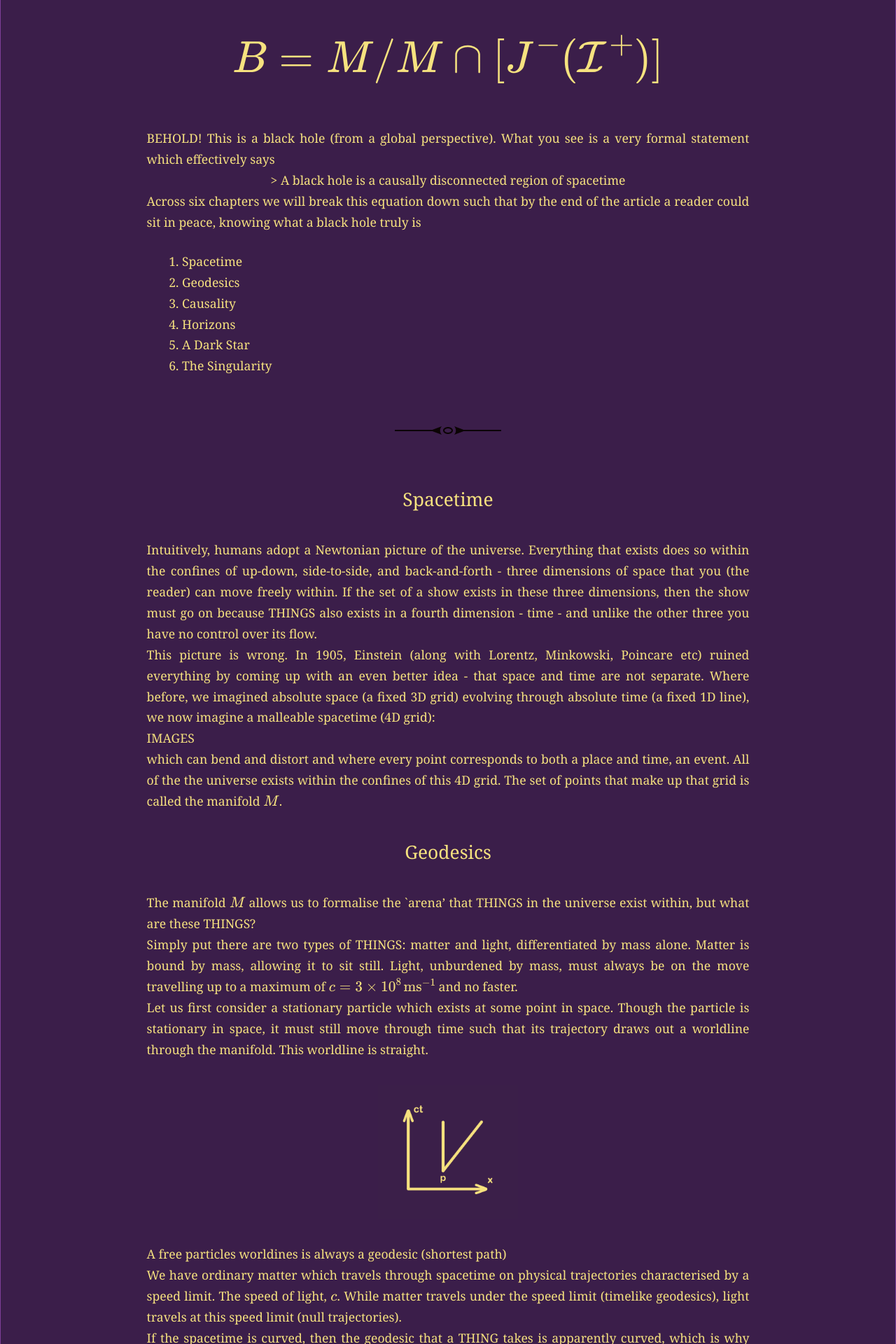
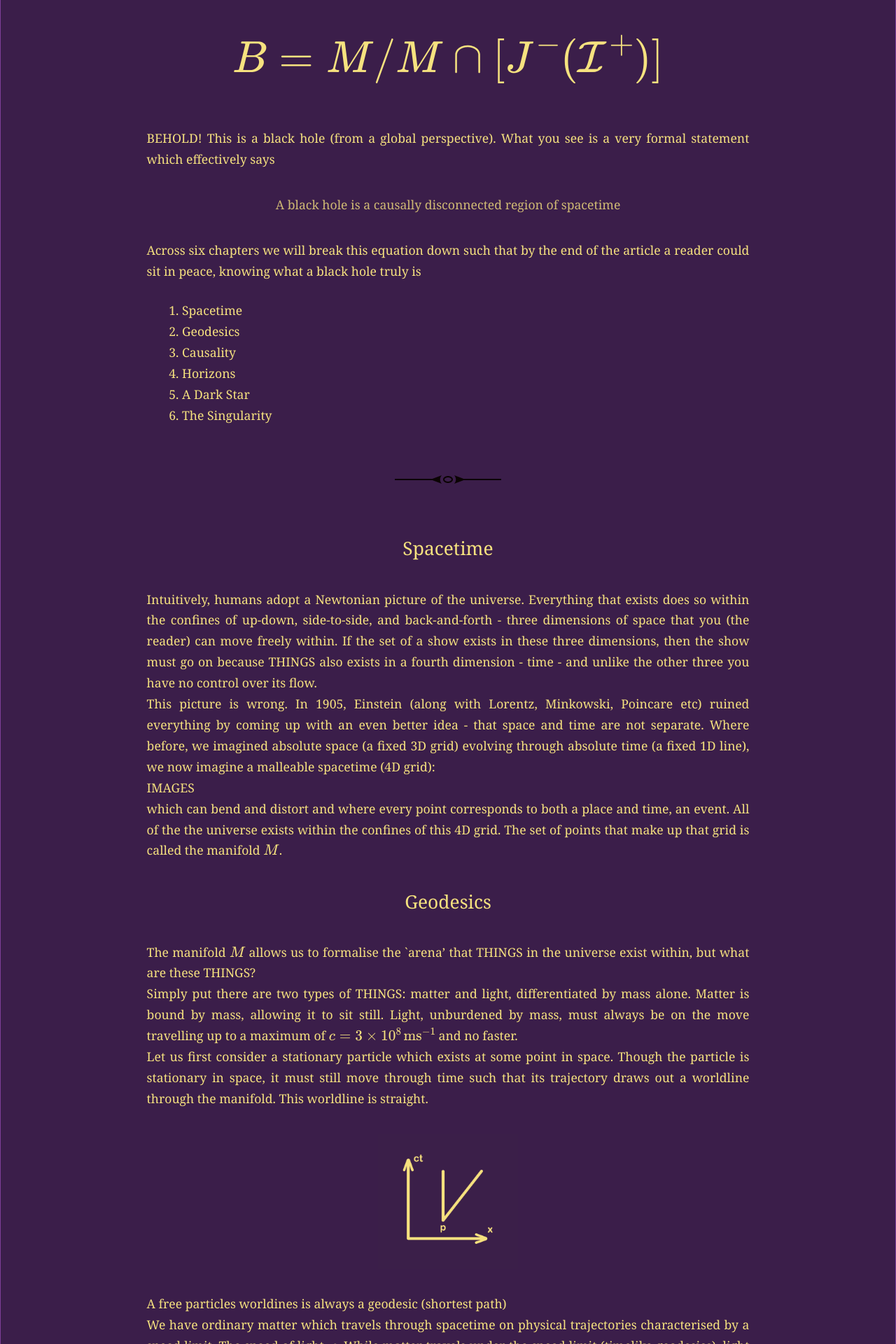
Before and after one commit to GangaSM/Meditations-on-Second-Philosophy, a Jekyll site: the page built from _posts/2025-06-13-blackhole.md, in a window 1280 px wide. Shown: the part 746-2666 px from the top of the page at 70% size. Built offline with Jekyll 4.4.1, drawn with Linux system fonts in a browser that asks for light colours.

```diff
--- a/_posts/2025-06-13-blackhole.md
+++ b/_posts/2025-06-13-blackhole.md
@@ -17,7 +17,7 @@ In the public domain, black holes are generally understood as local astrophysica
 BEHOLD! This is a black hole (from a global perspective). What you see is a very formal statement which effectively says
 
 <div align="center">
-> A black hole is a causally disconnected region of spacetime
+<blockquote>A black hole is a causally disconnected region of spacetime</blockquote>
 </div>
 
 Across six chapters we will break this equation down such that by the end of the article a reader could sit in peace, knowing what a black hole truly is
```
